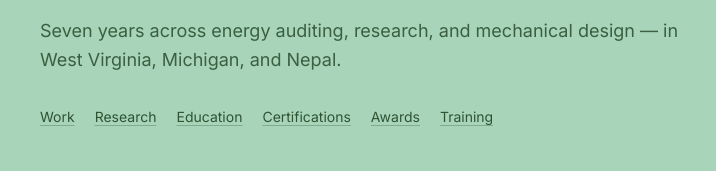
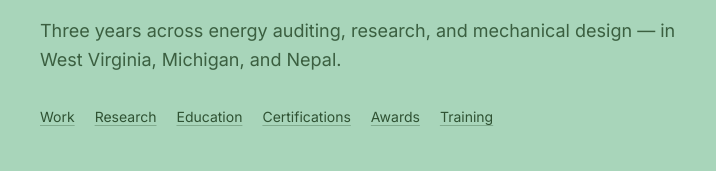
Before and after one commit to tilakbhusal/stellar-sphere, an Astro site: page /experience in a window 1280 px wide. Shown: the part 207-378 px from the top of the page, 56-772 px from the left. Built offline with nearby package versions, Linux system fonts and the light colour scheme; Astro itself is replaced by a stand-in of ours.

Commit message:
Update experience description duration from seven to three years

```diff
--- a/src/pages/experience.astro
+++ b/src/pages/experience.astro
@@ -33,7 +33,7 @@ const groups: { id: string; title: string; aside: string; roles: Role[] }[] = [
   <div class="mx-auto max-w-6xl px-5 pt-10 sm:px-8 sm:pt-16">
     <h1 class="text-display font-extrabold">Experience</h1>
     <p class="mt-5 max-w-[60ch] text-lg leading-relaxed text-forest/90">
-      Seven years across energy auditing, research, and mechanical design — in West Virginia,
+      Three years across energy auditing, research, and mechanical design — in West Virginia,
       Michigan, and Nepal.
     </p>
 
```
